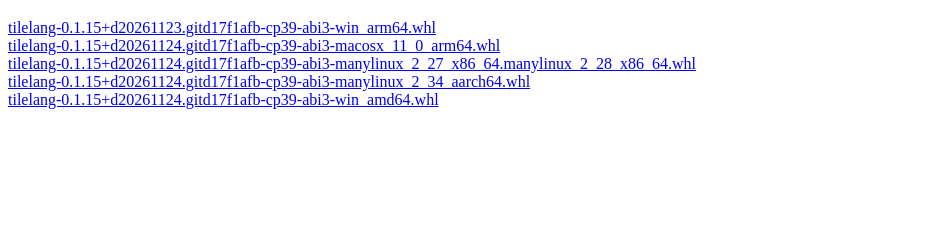
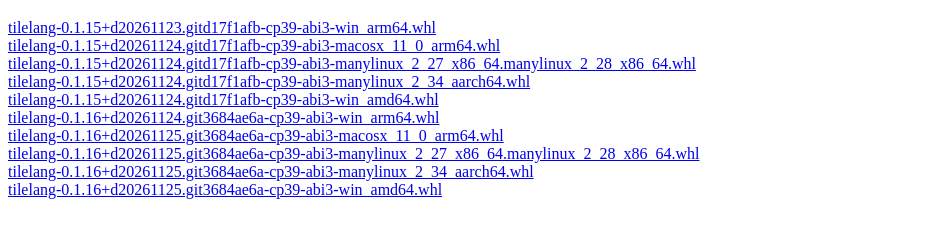
Before and after one commit to tile-ai/whl, a plain HTML site: page nightly-cn/index.html in a window 1280 px wide. Shown: the part 61-298 px from the top of the page, without its empty margins (0-939 px from the left). Drawn offline with Linux system fonts and the light colour scheme.

Commit message:
Update nightly-cn wheel index (3684ae6a)

```diff
--- a/nightly-cn/index.html
+++ b/nightly-cn/index.html
@@ -6,4 +6,9 @@
 <a href="https://tilelang-open.obs.cn-north-4.myhuaweicloud.com/TileLang/20261124061403/tilelang-0.1.15%2Bd20261124.gitd17f1afb-cp39-abi3-manylinux_2_27_x86_64.manylinux_2_28_x86_64.whl#sha256=017eac9fc15ca03997f81c4f0901101505c611ba70a942c933f3e0461f5a42ca">tilelang-0.1.15+d20261124.gitd17f1afb-cp39-abi3-manylinux_2_27_x86_64.manylinux_2_28_x86_64.whl</a><br />
 <a href="https://tilelang-open.obs.cn-north-4.myhuaweicloud.com/TileLang/20261124061403/tilelang-0.1.15%2Bd20261124.gitd17f1afb-cp39-abi3-manylinux_2_34_aarch64.whl#sha256=3c765230e33fbc0bb024f0315a293bd6b48ea4d47eb27f0d1b480fd7f855dbeb">tilelang-0.1.15+d20261124.gitd17f1afb-cp39-abi3-manylinux_2_34_aarch64.whl</a><br />
 <a href="https://tilelang-open.obs.cn-north-4.myhuaweicloud.com/TileLang/20261124061403/tilelang-0.1.15%2Bd20261124.gitd17f1afb-cp39-abi3-win_amd64.whl#sha256=6740f05d8ce490077db60fe4578a02865cb2c7babf022071d41964fa97f1e1e0">tilelang-0.1.15+d20261124.gitd17f1afb-cp39-abi3-win_amd64.whl</a><br />
+<a href="https://tilelang-open.obs.cn-north-4.myhuaweicloud.com/TileLang/20261125045625/tilelang-0.1.16%2Bd20261124.git3684ae6a-cp39-abi3-win_arm64.whl#sha256=955d21a134803dc1c222b07340f22695002f03158063d1ed16f56723551afbdb">tilelang-0.1.16+d20261124.git3684ae6a-cp39-abi3-win_arm64.whl</a><br />
+<a href="https://tilelang-open.obs.cn-north-4.myhuaweicloud.com/TileLang/20261125045625/tilelang-0.1.16%2Bd20261125.git3684ae6a-cp39-abi3-macosx_11_0_arm64.whl#sha256=774a9c971945a40fd0263d836717bf38e62725cf1b74a3d7de1a61a34c7406a8">tilelang-0.1.16+d20261125.git3684ae6a-cp39-abi3-macosx_11_0_arm64.whl</a><br />
+<a href="https://tilelang-open.obs.cn-north-4.myhuaweicloud.com/TileLang/20261125045625/tilelang-0.1.16%2Bd20261125.git3684ae6a-cp39-abi3-manylinux_2_27_x86_64.manylinux_2_28_x86_64.whl#sha256=d26d6d179ac46f29eb9812fbc3c724802017eedb7b630860a55162119787c9dd">tilelang-0.1.16+d20261125.git3684ae6a-cp39-abi3-manylinux_2_27_x86_64.manylinux_2_28_x86_64.whl</a><br />
+<a href="https://tilelang-open.obs.cn-north-4.myhuaweicloud.com/TileLang/20261125045625/tilelang-0.1.16%2Bd20261125.git3684ae6a-cp39-abi3-manylinux_2_34_aarch64.whl#sha256=c10821fdebf8b9f89b2125d2eb7a5bb1bb17cba30c15658ef9844f3a17d04467">tilelang-0.1.16+d20261125.git3684ae6a-cp39-abi3-manylinux_2_34_aarch64.whl</a><br />
+<a href="https://tilelang-open.obs.cn-north-4.myhuaweicloud.com/TileLang/20261125045625/tilelang-0.1.16%2Bd20261125.git3684ae6a-cp39-abi3-win_amd64.whl#sha256=38fb6ad151089109f9d38be1580046b0dab9004ae9807c44565dc9f45d0abfd5">tilelang-0.1.16+d20261125.git3684ae6a-cp39-abi3-win_amd64.whl</a><br />
 </body></html>
```
